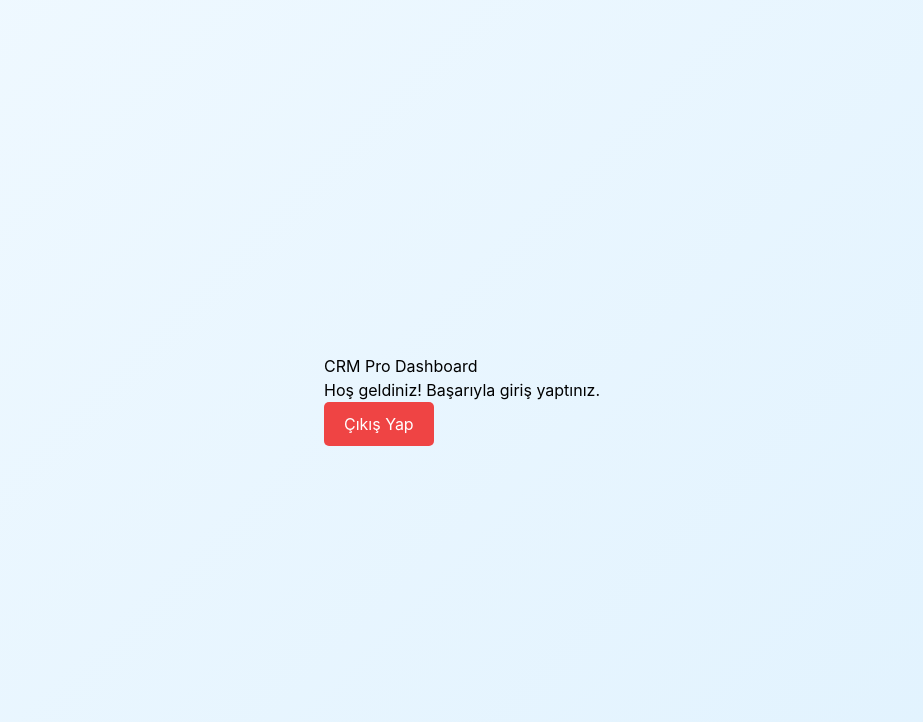
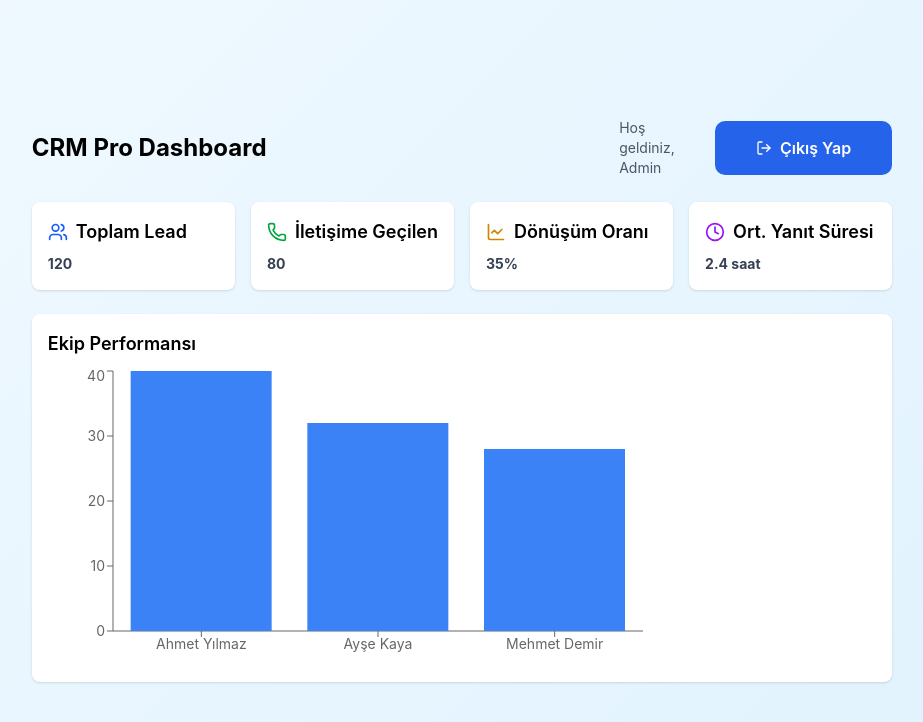
Before and after one commit to mehdierdemdede/crm-frontend, a Next.js app: page /dashboard in a window 1280 px wide. Shown: the top 722 px of the page, without its empty margins (178-1101 px from the left). Built offline with nearby package versions, Linux system fonts and the light colour scheme; sample sign-in values are in the browser's storage.

Commit message:
dashboard

```diff
--- a/src/app/dashboard/page.tsx
+++ b/src/app/dashboard/page.tsx
@@ -1,42 +1,123 @@
-'use client';
-
-import { useEffect } from 'react';
-import { useRouter } from 'next/navigation';
+"use client";
+import { useEffect } from "react";
+import { useRouter } from "next/navigation";
+import { Card, CardHeader, CardContent } from "@/components/ui/Card";
+import { Button } from "@/components//ui/Button";
+import { BarChart, Bar, XAxis, YAxis, Tooltip } from "recharts";
+import { LogOut, Users, Phone, Clock, LineChart } from "lucide-react";
 
 export default function Dashboard() {
     const router = useRouter();
 
+    // 🔹 Dummy stats
+    const stats = {
+        totalLeads: 120,
+        contactedLeads: 80,
+        conversionRate: 35,
+        responseTime: "2.4 saat",
+    };
+
+    // 🔹 Dummy team members
+    const teamMembers = [
+        {
+            id: 1,
+            name: "Ahmet Yılmaz",
+            email: "ahmet@example.com",
+            assignedLeads: 30,
+            convertedLeads: 12,
+            responseTime: "3s",
+            totalActivities: 25,
+            conversionRate: 40,
+        },
+        {
+            id: 2,
+            name: "Ayşe Kaya",
+            email: "ayse@example.com",
+            assignedLeads: 25,
+            convertedLeads: 8,
+            responseTime: "2s",
+            totalActivities: 18,
+            conversionRate: 32,
+        },
+        {
+            id: 3,
+            name: "Mehmet Demir",
+            email: "mehmet@example.com",
+            assignedLeads: 20,
+            convertedLeads: 6,
+            responseTime: "4s",
+            totalActivities: 15,
+            conversionRate: 28,
+        },
+    ];
+
     useEffect(() => {
-        // Token kontrolü
-        const token = localStorage.getItem('authToken');
-        if (!token) {
-            router.push('/login');
-        }
+        const token = localStorage.getItem("authToken");
+        if (!token) router.push("/login");
     }, [router]);
 
     const handleLogout = () => {
-        localStorage.removeItem('authToken');
-        localStorage.removeItem('tokenType');
-        router.push('/login');
+        localStorage.removeItem("authToken");
+        localStorage.removeItem("tokenType");
+        router.push("/login");
     };
 
     return (
-        <div style={{ padding: '20px' }}>
-            <h1>CRM Pro Dashboard</h1>
-            <p>Hoş geldiniz! Başarıyla giriş yaptınız.</p>
-            <button
-                onClick={handleLogout}
-                style={{
-                    padding: '10px 20px',
-                    backgroundColor: 'var(--error)',
-                    color: 'white',
-                    border: 'none',
-                    borderRadius: '5px',
-                    cursor: 'pointer'
-                }}
-            >
-                Çıkış Yap
-            </button>
+        <div className="p-6 space-y-6">
+            {/* Header */}
+            <header className="flex items-center justify-between">
+                <h1 className="text-2xl font-bold">CRM Pro Dashboard</h1>
+                <div className="flex items-center gap-4">
+                    <span className="text-sm text-gray-600">Hoş geldiniz, Admin</span>
+                    <Button type="button" className="bg-red-500 text-white px-3 py-1 rounded" onClick={handleLogout}>
+                        <LogOut className="w-4 h-4 inline mr-2" /> Çıkış Yap
+                    </Button>
+                </div>
+            </header>
+
+            {/* Stats Grid */}
+            <div className="grid gap-4 md:grid-cols-2 lg:grid-cols-4">
+                <Card>
+                    <CardHeader className="flex items-center gap-2">
+                        <Users className="w-5 h-5 text-blue-600" /> Toplam Lead
+                    </CardHeader>
+                    <CardContent className="text-2xl font-bold">{stats.totalLeads}</CardContent>
+                </Card>
+
+                <Card>
+                    <CardHeader className="flex items-center gap-2">
+                        <Phone className="w-5 h-5 text-green-600" /> İletişime Geçilen
+                    </CardHeader>
+                    <CardContent className="text-2xl font-bold">{stats.contactedLeads}</CardContent>
+                </Card>
+
+                <Card>
+                    <CardHeader className="flex items-center gap-2">
+                        <LineChart className="w-5 h-5 text-yellow-600" /> Dönüşüm Oranı
+                    </CardHeader>
+                    <CardContent className="text-2xl font-bold">{stats.conversionRate}%</CardContent>
+                </Card>
+
+                <Card>
+                    <CardHeader className="flex items-center gap-2">
+                        <Clock className="w-5 h-5 text-purple-600" /> Ort. Yanıt Süresi
+                    </CardHeader>
+                    <CardContent className="text-2xl font-bold">{stats.responseTime}</CardContent>
+                </Card>
+            </div>
+
+            {/* Team Performance Chart */}
+            <Card>
+                <CardHeader>Ekip Performansı</CardHeader>
+                <CardContent>
+                    <BarChart width={600} height={300} data={teamMembers}>
+                        <XAxis dataKey="name" />
+                        <YAxis />
+                        <Tooltip />
+                        <Bar dataKey="conversionRate" fill="#3b82f6" />
+                    </BarChart>
+                </CardContent>
+            </Card>
         </div>
     );
 }
--- a/src/app/globals.css
+++ b/src/app/globals.css
@@ -269,3 +269,289 @@ body {
     display: none;
   }
 }
+
+/* Dashboard Styles */
+.dashboard-container {
+  min-height: 100vh;
+  background: #f8fafc;
+}
+
+.dashboard-header {
+  background: white;
+  padding: 1rem 2rem;
+  box-shadow: 0 2px 4px rgba(0,0,0,0.1);
+  display: flex;
+  justify-content: space-between;
+  align-items: center;
+}
+
+.header-left h1 {
+  color: var(--primary);
+  margin-bottom: 0.5rem;
+  font-size: 1.8rem;
+}
+
+.main-nav {
+  display: flex;
+  gap: 2rem;
+}
+
+.nav-item {
+  color: var(--secondary);
+  text-decoration: none;
+  padding: 0.5rem 0;
+  border-bottom: 2px solid transparent;
+  transition: all 0.3s ease;
+}
+
+.nav-item:hover,
+.nav-item.active {
+  color: var(--primary);
+  border-bottom-color: var(--primary);
+}
+
+.logout-btn {
+  background: var(--error);
+  color: white;
+  border: none;
+  padding: 0.5rem 1rem;
+  border-radius: 6px;
+  cursor: pointer;
+  display: flex;
+  align-items: center;
+  gap: 0.5rem;
+}
+
+.logout-btn:hover {
+  background: #dc2626;
+}
+
+.dashboard-main {
+  padding: 2rem;
+  max-width: 1400px;
+  margin: 0 auto;
+}
+
+/* Stats Grid */
+.stats-grid {
+  display: grid;
+  grid-template-columns: repeat(auto-fit, minmax(250px, 1fr));
+  gap: 1.5rem;
+  margin-bottom: 2rem;
+}
+
+.stat-card {
+  background: white;
+  padding: 1.5rem;
+  border-radius: 12px;
+  box-shadow: 0 2px 8px rgba(0,0,0,0.1);
+  display: flex;
+  align-items: center;
+  gap: 1rem;
+}
+
+.stat-icon {
+  width: 60px;
+  height: 60px;
+  background: var(--primary);
+  border-radius: 12px;
+  display: flex;
+  align-items: center;
+  justify-content: center;
+  color: white;
+  font-size: 1.5rem;
+}
+
+.stat-content h3 {
+  color: var(--secondary);
+  font-size: 0.9rem;
+  margin-bottom: 0.5rem;
+  font-weight: 600;
+}
+
+.stat-number {
+  font-size: 2rem;
+  font-weight: bold;
+  color: var(--dark);
+  display: block;
+}
+
+.stat-label {
+  color: var(--secondary);
+  font-size: 0.9rem;
+}
+
+/* Team Section */
+.team-section {
+  background: white;
+  border-radius: 12px;
+  padding: 1.5rem;
+  margin-bottom: 2rem;
+  box-shadow: 0 2px 8px rgba(0,0,0,0.1);
+}
+
+.section-header {
+  display: flex;
+  justify-content: space-between;
+  align-items: center;
+  margin-bottom: 1.5rem;
+}
+
+.section-header h2 {
+  color: var(--dark);
+  font-size: 1.5rem;
+}
+
+.filter-group {
+  display: flex;
+  gap: 1rem;
+}
+
+.filter-select {
+  padding: 0.5rem;
+  border: 1px solid var(--border);
+  border-radius: 6px;
+  background: white;
+}
+
+.team-table-container {
+  overflow-x: auto;
+}
+
+.team-table {
+  width: 100%;
+  border-collapse: collapse;
+}
+
+.team-table th {
+  background: #f8fafc;
+  padding: 1rem;
+  text-align: left;
+  font-weight: 600;
+  color: var(--secondary);
+  border-bottom: 2px solid var(--border);
+}
+
+.team-table td {
+  padding: 1rem;
+  border-bottom: 1px solid var(--border);
+}
+
+.member-info {
+  display: flex;
+  align-items: center;
+  gap: 1rem;
+}
+
+.member-avatar {
+  width: 40px;
+  height: 40px;
+  background: var(--primary);
+  border-radius: 50%;
+  display: flex;
+  align-items: center;
+  justify-content: center;
+  color: white;
+  font-weight: bold;
+}
+
+.member-name {
+  font-weight: 600;
+  color: var(--dark);
+}
+
+.member-email {
+  color: var(--secondary);
+  font-size: 0.9rem;
+}
+
+.conversion-badge {
+  background: var(--success);
+  color: white;
+  padding: 0.25rem 0.5rem;
+  border-radius: 20px;
+  font-size: 0.8rem;
+  font-weight: 600;
+}
+
+/* Activities Section */
+.activities-section {
+  background: white;
+  border-radius: 12px;
+  padding: 1.5rem;
+  box-shadow: 0 2px 8px rgba(0,0,0,0.1);
+}
+
+.view-all-btn {
+  background: var(--primary);
+  color: white;
+  border: none;
+  padding: 0.5rem 1rem;
+  border-radius: 6px;
+  cursor: pointer;
+}
+
+.activities-list {
+  display: flex;
+  flex-direction: column;
+  gap: 1rem;
+}
+
+.activity-item {
+  display: flex;
+  align-items: center;
+  gap: 1rem;
+  padding: 1rem;
+  border: 1px solid var(--border);
+  border-radius: 8px;
+}
+
+.activity-icon {
+  width: 40px;
+  height: 40px;
+  background: #f1f5f9;
+  border-radius: 50%;
+  display: flex;
+  align-items: center;
+  justify-content: center;
+  color: var(--primary);
+}
+
+.activity-content p {
+  margin: 0;
+  color: var(--dark);
+  font-weight: 500;
+}
+
+.activity-time {
+  color: var(--secondary);
+  font-size: 0.9rem;
+}
+
+/* Responsive Design */
+@media (max-width: 768px) {
+  .dashboard-header {
+    flex-direction: column;
+    gap: 1rem;
+  }
+
+  .main-nav {
+    flex-wrap: wrap;
+    gap: 1rem;
+  }
+
+  .stats-grid {
+    grid-template-columns: 1fr;
+  }
+
+  .section-header {
+    flex-direction: column;
+    gap: 1rem;
+    align-items: flex-start;
+  }
+
+  .filter-group {
+    width: 100%;
+    flex-direction: column;
+  }
+}
--- /dev/null
+++ b/src/components/ui/Card.tsx
@@ -0,0 +1,40 @@
+import React from "react";
+
+interface CardProps {
+    children: React.ReactNode;
+    className?: string;
+}
+
+export function Card({ children, className }: CardProps) {
+    return (
+        <div className={`bg-white shadow rounded-lg p-4 ${className || ""}`}>
+            {children}
+        </div>
+    );
+}
+
+interface CardHeaderProps {
+    children: React.ReactNode;
+    className?: string;
+}
+
+export function CardHeader({ children, className }: CardHeaderProps) {
+    return (
+        <div className={`mb-2 font-semibold text-lg ${className || ""}`}>
+            {children}
+        </div>
+    );
+}
+
+interface CardContentProps {
+    children: React.ReactNode;
+    className?: string;
+}
+
+export function CardContent({ children, className }: CardContentProps) {
+    return (
+        <div className={`text-sm text-gray-700 ${className || ""}`}>
+            {children}
+        </div>
+    );
+}
```
Also changed, not shown: package.json (+7 -5 lines), 1 other file (tests, documents, lock files or other folders).
